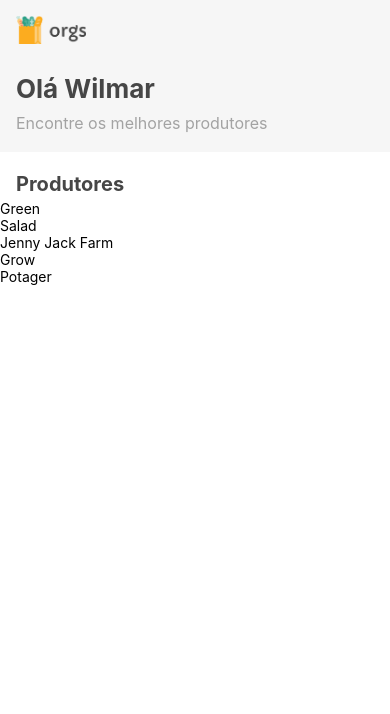
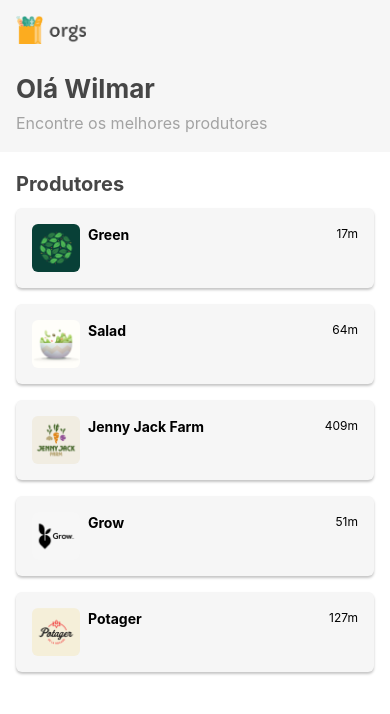
Before and after one commit to wilmarv/ECommerce_Orgs, a React Native app: screen /Home in a window 390 px wide. Shown: the top 714 px of the page. Built offline with nearby package versions, Linux system fonts and the light colour scheme.

Commit message:
3.4 Estilizando a lista

```diff
--- /dev/null
+++ b/src/view/home/componentes/Produtor.tsx
@@ -0,0 +1,63 @@
+import { Image, StyleSheet, Text, View } from "react-native";
+
+interface IProdutor {
+    nome: string,
+    imagem: any,
+    distancia: number,
+    estrelas: number
+}
+
+function Produtor({ nome, imagem, distancia, estrelas }: IProdutor) {
+    return (
+        <View style={styles.cartao}>
+            <Image style={styles.image} source={imagem} accessibilityLabel={nome} />
+            <View style={styles.informacoes}>
+                <Text style={styles.nome}>{nome}</Text>
+                <Text style={styles.distancia}>{distancia}</Text>
+            </View>
+        </View>
+    );
+}
+export default Produtor;
+
+const styles = StyleSheet.create({
+    cartao: {
+        backgroundColor: "#F6F6F6",
+        marginVertical: 8,
+        marginHorizontal: 16,
+        borderRadius: 6,
+        flexDirection: "row",
+        elevation: 4,
+        shadowColor: "#000",
+        shadowOffset: {
+            width: 0,
+            height: 2
+        },
+        shadowOpacity: 0.23,
+        shadowRadius: 2.62
+    },
+    image: {
+        width: 48,
+        height: 48,
+        borderRadius: 6,
+        marginVertical: 16,
+        marginLeft: 16
+    },
+    informacoes: {
+        flex: 1,
+        flexDirection: "row",
+        justifyContent: "space-between",
+        marginLeft: 8,
+        marginVertical: 16,
+        marginRight: 16,
+    },
+    nome: {
+        fontSize: 14,
+        lineHeight: 22,
+        fontWeight: "bold",
+    },
+    distancia: {
+        fontSize: 12,
+        lineHeight: 19,
+    }
+});
--- a/src/view/home/componentes/Produtores.tsx
+++ b/src/view/home/componentes/Produtores.tsx
@@ -2,6 +2,7 @@
 import { FlatList, StyleSheet, Text, View } from "react-native";
 
 import { carregaProdutores } from "../../../services/carregaDados"
+import Produtor from "./Produtor";
 
 interface IParams {
     topo: any
@@ -32,7 +33,7 @@
             data={lista}
             ListHeaderComponent={TopoLista}
             keyExtractor={({ nome }) => nome}
-            renderItem={({ item: { nome } }) => <Text>{nome}</Text>}
+            renderItem={({ item }) => <Produtor {...item} />}
             style={{ backgroundColor: "white" }}
         />
     );
```
